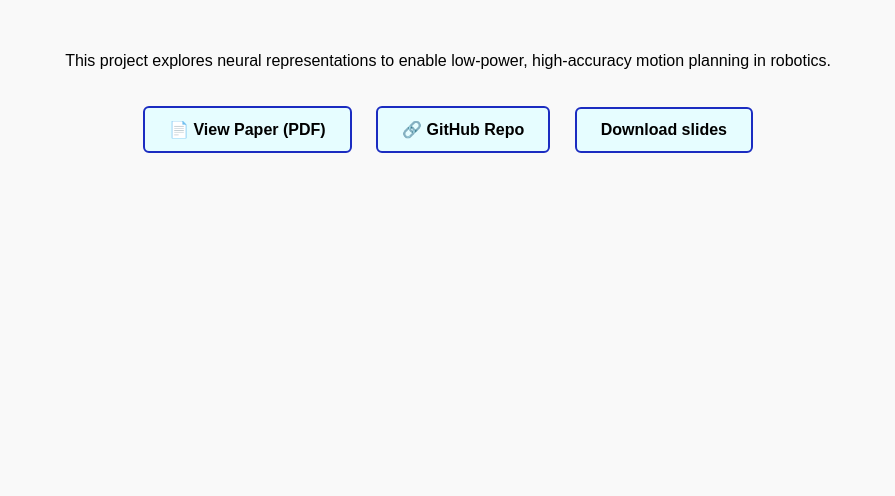
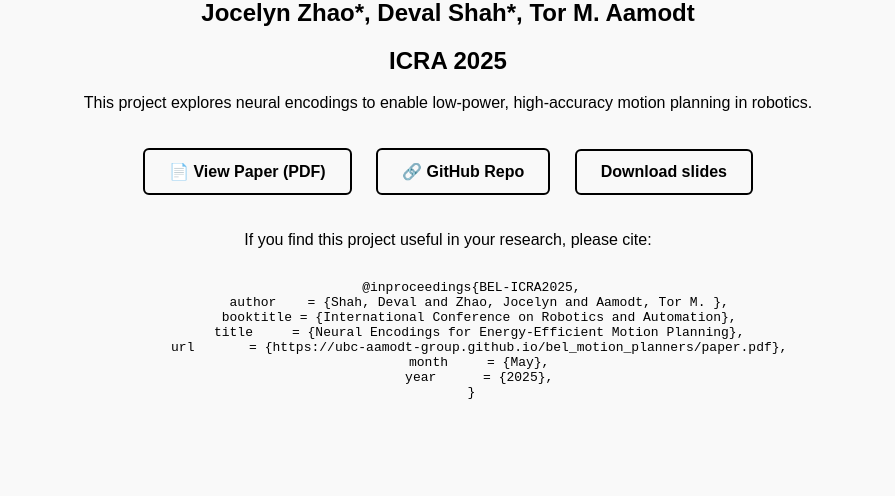
Before and after one commit to ubc-aamodt-group/bel_motion_planners, a plain HTML site: page docs/index.html in a window 1280 px wide. Shown: the part 304-800 px from the top of the page, without its empty margins (192-1087 px from the left). Drawn offline with Linux system fonts and the light colour scheme.

Commit message:
added code citation block

```diff
--- a/docs/index.html
+++ b/docs/index.html
@@ -32,19 +32,17 @@
       display: inline-block;
       margin: 20px 10px;
       padding: 12px 24px;
-      background-color: #e6fdff;
       color: black;
       text-decoration: none;
       font-weight: bold;
-      border: 2px solid #1b2cc1;
+      border: 2px solid black;
       border-radius: 6px;
       transition: background-color 0.3s ease;
     }
 
     .button:hover {
-      background-color: rgb(145, 228, 253);
-      color: white;
-
+      background-color: #e6fdff;
+      color: black;
     }
 
     .image-preview {
@@ -56,21 +54,34 @@
 </head>
 <body>
   <div class="container">
+    <div style="display: flex; justify-content: center; align-items: center; gap: 40px;"></div>
+    <img src="images/ubc.png" alt="University of British Columbia Logo" class="logo" />
+    <img src="images/ece.png" alt="Electrical and Computer Engineering Department" class="logo" />
+    <img src="images/ICRA-RGB.png" alt="ICRA Logo" class="logo" />
+  </div>
     <h1>Neural Encodings for Energy-Efficient Motion Planning</h1>
-    <div style="display: flex; justify-content: center; align-items: center; gap: 20px;"></div>
-      <img src="images/ubc.png" alt="University of British Columbia Logo" class="logo" />
-      <img src="images/ece.png" alt="Electrical and Computer Engineering Department" class="logo" />
-      <img src="images/ICRA-RGB.png" alt="ICRA Logo" class="logo" />
-    </div>
-
+    <h2>Jocelyn Zhao*, Deval Shah*, Tor M. Aamodt</h2>
+    <h2>ICRA 2025</h2>
 
     <p>
-      This project explores neural representations to enable low-power, high-accuracy motion planning in robotics.
+      This project explores neural encodings to enable low-power, high-accuracy motion planning in robotics.
     </p>
 
     <a href="paper.pdf" class="button" target="_blank">📄 View Paper (PDF)</a>
     <a href="https://github.com/ubc-aamodt-group/bel_motion_planners" class="button" target="_blank">🔗 GitHub Repo</a>
     <a href="slides.pptx" class="button" target="_blank">Download slides</a>
+
+    <p>If you find this project useful in your research, please cite:</p>
+    <pre><code>
+      @inproceedings{BEL-ICRA2025,
+        author    = {Shah, Deval and Zhao, Jocelyn and Aamodt, Tor M. },
+        booktitle = {International Conference on Robotics and Automation},
+        title     = {Neural Encodings for Energy-Efficient Motion Planning},
+        url       = {https://ubc-aamodt-group.github.io/bel_motion_planners/paper.pdf},
+        month     = {May},
+        year      = {2025},
+      }
+      </code></pre>
   </div>
 </body>
 </html>
```
